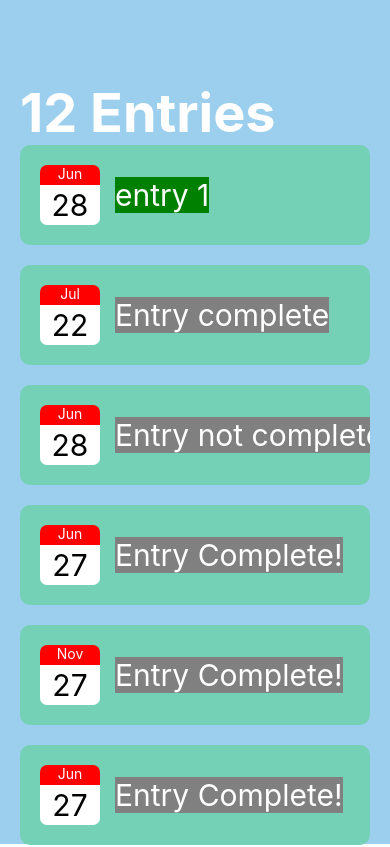
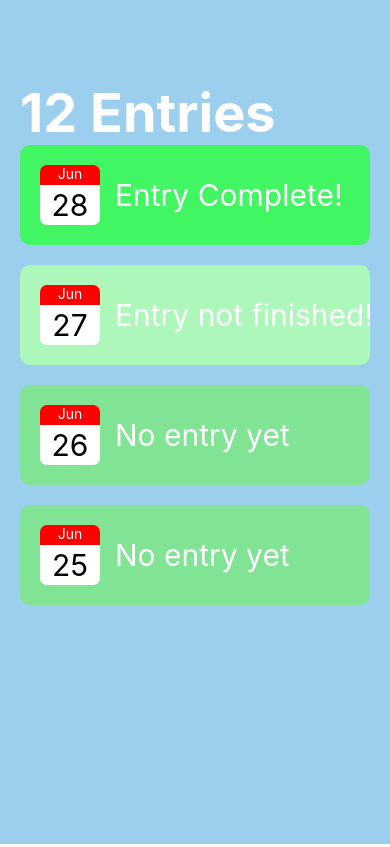
Before and after one commit to Joao-Nicz/expoDapApp, a React Native app: screen / in a window 390 px wide. Shown: the top 847 px of the page. Built offline with nearby package versions, Linux system fonts and the light colour scheme.

Commit message:
new sunday

```diff
--- a/App.js
+++ b/App.js
@@ -4,25 +4,46 @@ import {DentryStatus} from './components/Dentry';
 
 export const AppStatus={
   submitted: DentryStatus.complete,
-  halfcomplete: DentryStatus.halfcomplete,
-  notcomplete: DentryStatus.notcomplete,
+  inProgress: DentryStatus.halfcomplete,
+  empty: DentryStatus.notcomplete,
 };
 
 
+const StatusText={
+  submitted: 'Entry Complete!',
+  inProgress: 'Entry not finished!',
+  empty: 'No entry yet'
+};
 const calendarEvents = [
   {
     id: 1,
-    text: 'entry 1',
+    text: StatusText.submitted,
     day: '28',
     month: 'Jun',
     status: AppStatus.submitted,
   },
   {
     id: 2,
-    text: 'Entry complete',
-    day: '22',
-    month: 'Jul'
-  }
+    text: StatusText.inProgress,
+    day: '27',
+    month: 'Jun',
+    status: AppStatus.inProgress,
+  },
+  {
+    id: 3,
+    text: StatusText.empty,
+    day: '26',
+    month: 'Jun',
+    status: AppStatus.empty,
+  },
+  {
+    id: 4,
+    text: StatusText.empty,
+    day: '25',
+    month: 'Jun',
+    status: AppStatus.empty,
+  },
+
 ];
 
 export default function App() {
@@ -40,14 +61,14 @@ export default function App() {
               <Dentry key={calendarevent.id} {...calendarevent}/>
             ))}
             {/* This is where the different modules go */}
-            <Dentry text={'Entry not complete'} day={'28'} month={'Jun'} status={AppStatus}/>
+            {/* <Dentry text={'Entry not complete'} day={'28'} month={'Jun'} status={AppStatus}/>
             <Dentry text={'Entry Complete!'} day={'27'} month={'Jun'} status={AppStatus}/>
             <Dentry text={'Entry Complete!'} day={'27'} month={'Nov'} status={AppStatus}/>
             <Dentry text={'Entry Complete!'} day={'27'} month={'Jun'}/>
             <Dentry text={'Entry Complete!'} day={'27'} month={'Jun'}/>
             <Dentry text={'Entry Complete!'} day={'27'} month={'Jun'}/>
             <Dentry text={'Entry Complete!'} day={'27'} month={'Jun'}/>
-            <Dentry text={'Entry Complete!'} day={'27'} month={'Jun'}/>
+            <Dentry text={'Entry Complete!'} day={'27'} month={'Jun'}/> */}
             <View style={styles.Buffer}/>
           </ScrollView>
 
--- a/components/Dentry.js
+++ b/components/Dentry.js
@@ -1,13 +1,14 @@
 import React from 'react';
 import {View, Text, StyleSheet, TouchableOpacity} from 'react-native';
 
+// sets the color of each module automatically
 const Dentry = (props) => {
-    const itemTextStyle = StyleSheet.flatten (
+    const backgroundCompletionColor = StyleSheet.flatten (
         [styles.itemText, stylesStatus[props.status] ?? stylesStatus.default]
         )
     return (
         // Makes each clickable module
-        <TouchableOpacity style={styles.item}>
+        <TouchableOpacity style={[styles.item, backgroundCompletionColor]}>
                 <View style={styles.itemLeft}>
 
                     {/* This makes the colored calendar with importable dates */}
@@ -21,8 +22,7 @@ const Dentry = (props) => {
                     </View>
 
                     {/* Text to inform user if entry is complete yet or not */}
-                    {/* ASK SHAUN HOW TO DO THE ${} THING INTO STYLES */}
-                    <Text style={itemTextStyle}>{props.text}</Text>
+                    <Text style={styles.itemText}>{props.text}</Text>
                 </View>
         </TouchableOpacity>
     )
@@ -76,10 +76,17 @@ const styles = StyleSheet.create({
 
 
 const stylesStatus = StyleSheet.create ({
-    complete: {backgroundColor: 'green'},
-    halfcomplete: {backgroundColor: 'orange'},
-    notcomplete: {backgroundColor: 'red'},
-    default: {backgroundColor: 'grey'}
+    complete: {backgroundColor: '#42f563'},
+    halfcomplete: {backgroundColor: '#adf7bb'},
+    notcomplete: {backgroundColor: '#81e394'},
+    default: {
+        backgroundColor: 'grey',
+        padding: 20,
+        borderRadius: 10,
+        flexDirection: 'row',
+        alignItems: 'center',
+        marginBottom: 20,
+    }
 });
 
 export const DentryStatus={
--- a/package.json
+++ b/package.json
@@ -15,8 +15,7 @@
     "react": "17.0.2",
     "react-dom": "17.0.2",
     "react-native": "0.68.2",
-    "react-native-web": "0.17.7",
-    "expo-linear-gradient": "~11.3.0"
+    "react-native-web": "0.17.7"
   },
   "devDependencies": {
     "@babel/core": "^7.12.9"
```
Also changed, not shown: 1 other file (tests, documents, lock files or other folders).
